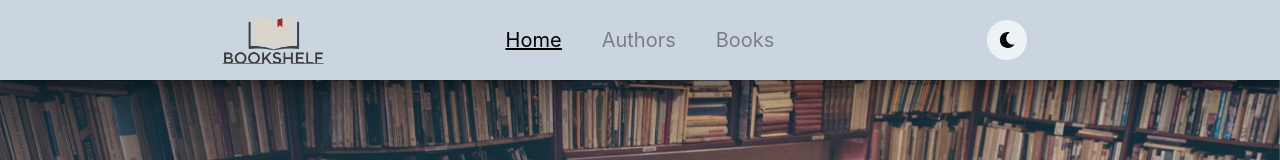
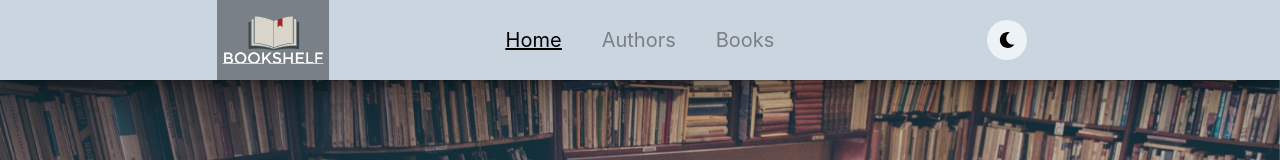
Before and after one commit to andrei-ce/bookshelf, a React (Create React App) app in the folder client/: page / in a window 1280 px wide. Shown: the top 160 px of the page. Built offline with nearby package versions, Linux system fonts and the light colour scheme.

Commit message:
Fixed bug on dark/light mode logo

```diff
--- a/client/src/Components/NavBar.js
+++ b/client/src/Components/NavBar.js
@@ -26,14 +26,19 @@ const Navbar = ({ location }) => {
       zIndex='100'
       top='0'
       right='0'>
-      <Flex w={['90vw', '90vw', '80vw', '80vw']} align='center' justify='space-around'>
+      <Flex
+        w={['90vw', '90vw', '80vw', '80vw']}
+        h='10vh'
+        align='center'
+        justify='space-around'
+        overflow='hidden'>
         {/* LOGO: need to fix first load */}
-        <Box>
-          <Image
-            w={['10vh', '10vh', '12vh', '14vh']}
-            src={colorMode === 'light' ? logo : logoDarkMode}
-            alt='Bookshelf Logo'
-          />
+        <Box
+          w={['10vh', '12vh', '14vh', '14vh']}
+          backgroundColor={
+            colorMode === 'light' ? 'transparent.300' : 'transparent.700'
+          }>
+          <Image src={logoDarkMode} alt='Bookshelf Logo' />
         </Box>
         {/* MENU OPTIONS */}
         <Stack
```
